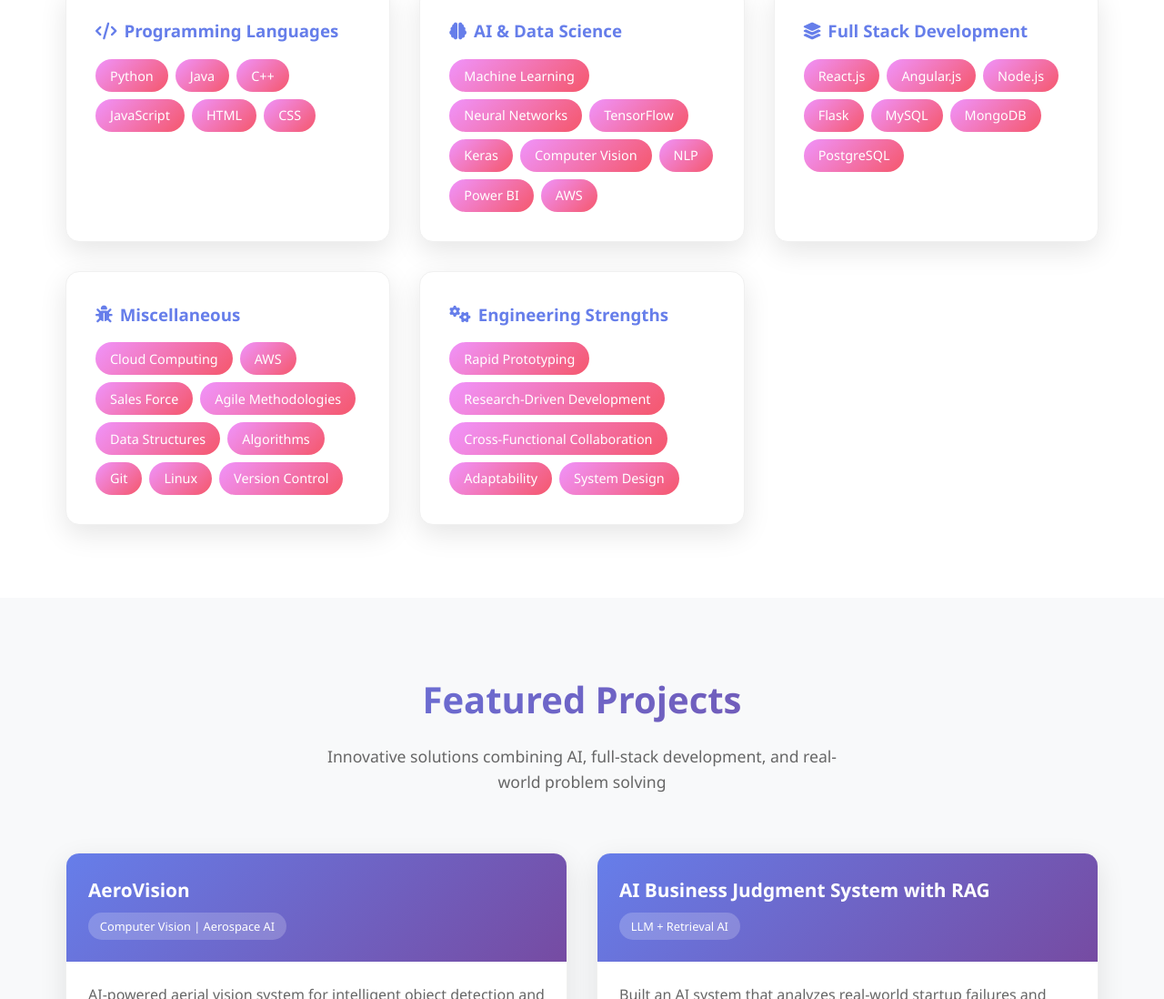
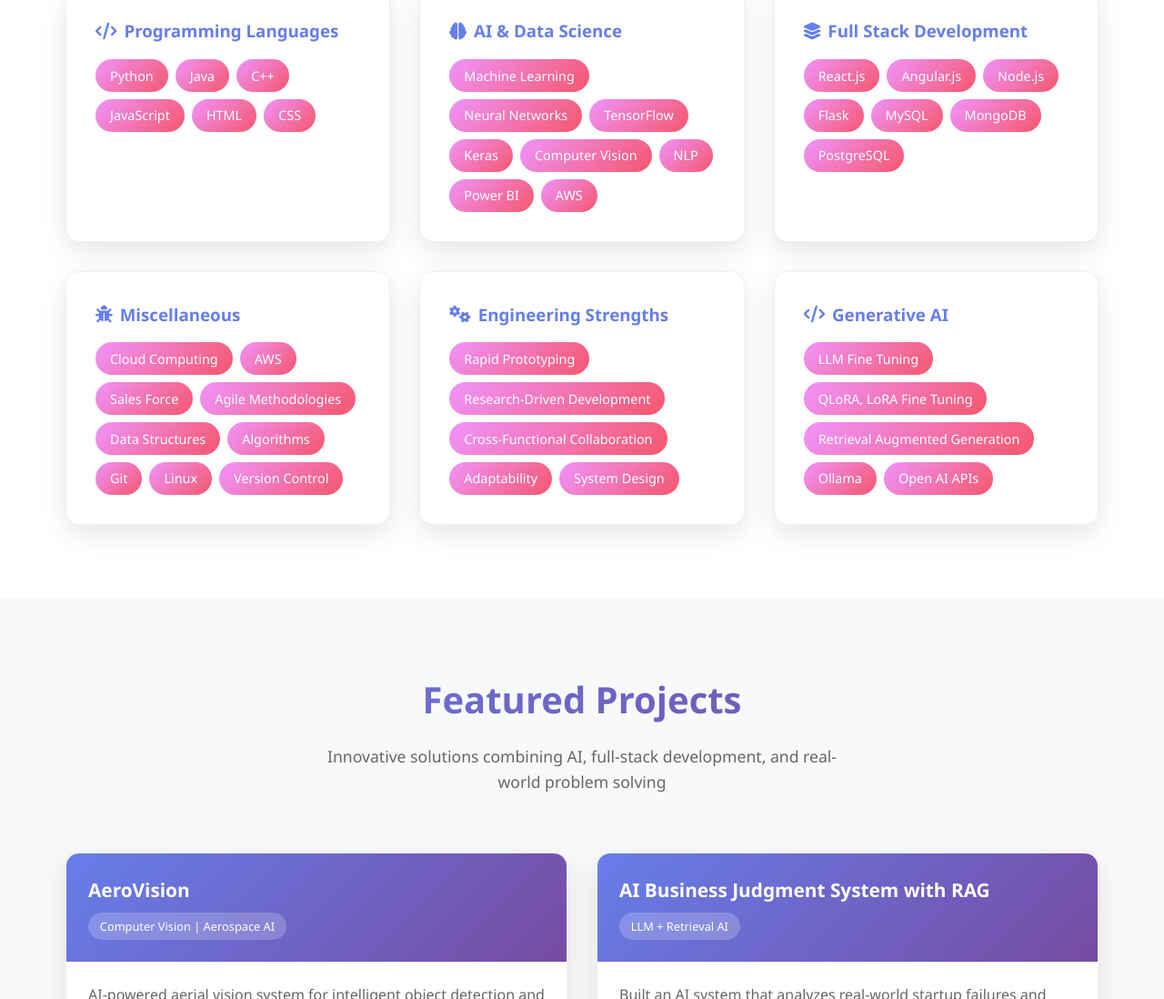
Before and after one commit to Charanvas/CharanPortfolio, a plain HTML site: page index.html in a window 1280 px wide. Shown: the part 1094-2192 px from the top of the page at 91% size. Drawn offline with Linux system fonts and the light colour scheme.

Commit message:
Add Generative AI skills section to index.html

```diff
--- a/index.html
+++ b/index.html
@@ -831,6 +831,17 @@
                         <span class="skill-tag">Cross-Functional Collaboration</span>
                         <span class="skill-tag">Adaptability</span>
                         <span class="skill-tag">System Design</span>
+                    </div>
+                </div>
+                <div class="skills-grid">
+                <div class="skill-category">
+                    <h3><i class="fas fa-code"></i> Generative AI </h3>
+                    <div class="skill-tags">
+                        <span class="skill-tag">LLM Fine Tuning</span>
+                        <span class="skill-tag">QLoRA, LoRA Fine Tuning</span>
+                        <span class="skill-tag">Retrieval Augmented Generation</span>
+                        <span class="skill-tag">Ollama</span>
+                        <span class="skill-tag">Open AI APIs</span>
                     </div>
                 </div>
             </div>
```
